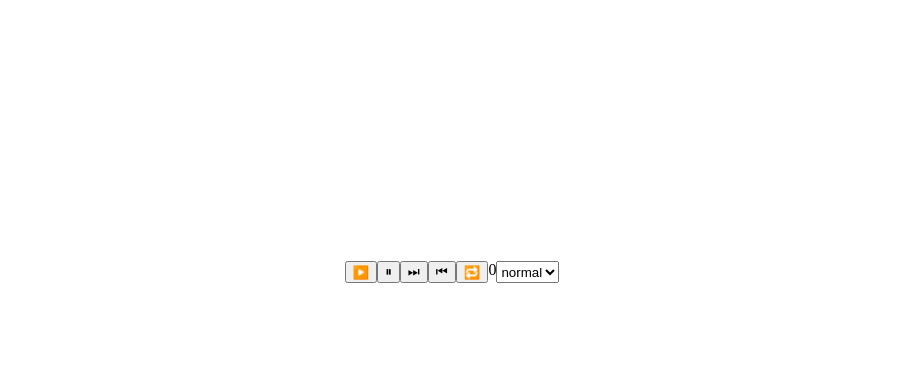
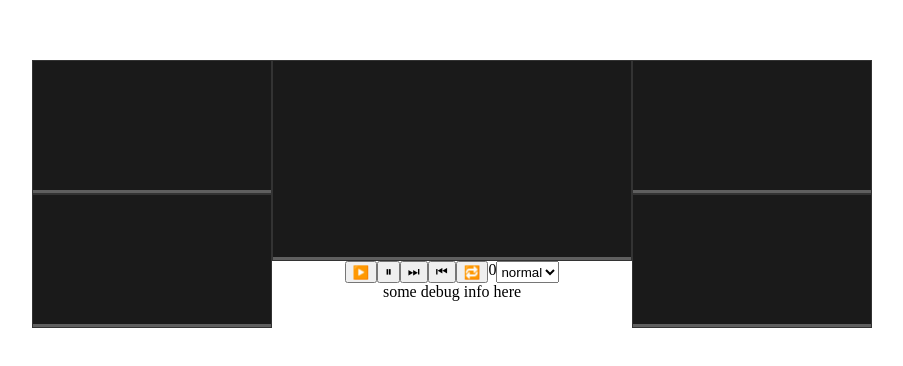
Before and after one commit to bobanko/starshipPlayer, a website built with webpack: page src/index.html in a window 1280 px wide. Shown: the part 206-572 px from the top of the page, without its empty margins (188-1091 px from the left). Built offline with nearby package versions, Linux system fonts and the light colour scheme.

Commit message:
player layout - playback added

```diff
--- a/src/index.html
+++ b/src/index.html
@@ -9,11 +9,39 @@
 
 <div class="dashboard">
     <div class="column">
-        <canvas class="left_stereo-left" width="240" height="134"></canvas>
-        <canvas class="back_camera_right" width="240" height="134"></canvas>
+        <div class="player left_stereo-left">
+            <canvas width="240" height="134"></canvas>
+            <div class="playback-bar">
+                <div class="playback-cache"></div>
+                <div class="playback-progress">
+                    <div class="playback-handler"></div>
+                </div>
+            </div>
+        </div>
+
+        <div class="player back_camera_right">
+            <canvas width="240" height="134"></canvas>
+            <div class="playback-bar">
+                <div class="playback-cache"></div>
+                <div class="playback-progress">
+                    <div class="playback-handler"></div>
+                </div>
+
+            </div>
+        </div>
     </div>
     <div class="column front">
-        <canvas class="front_camera" width="240" height="134"></canvas>
+
+        <div class="player front_camera">
+            <canvas width="240" height="134"></canvas>
+            <div class="playback-bar">
+                <div class="playback-cache"></div>
+                <div class="playback-progress">
+                    <div class="playback-handler"></div>
+                </div>
+            </div>
+        </div>
+
         <div class="playback-control-panel">
             <button>▶️</button>
             <button>⏸</button>
@@ -31,12 +59,33 @@
                 <option value="15">1.5</option>
                 <option value="20">2</option>
             </select>
+        </div>
+        <div class="playback-control-panel">
+            some debug info here
+        </div>
 
-        </div>
+
     </div>
     <div class="column">
-        <canvas class="right_stereo-left" width="240" height="134"></canvas>
-        <canvas class="back_camera_left" width="240" height="134"></canvas>
+        <div class="player right_stereo-left">
+            <canvas width="240" height="134"></canvas>
+            <div class="playback-bar">
+                <div class="playback-cache"></div>
+                <div class="playback-progress">
+                    <div class="playback-handler"></div>
+                </div>
+            </div>
+        </div>
+
+        <div class="player back_camera_left">
+            <canvas width="240" height="134"></canvas>
+            <div class="playback-bar">
+                <div class="playback-cache"></div>
+                <div class="playback-progress">
+                    <div class="playback-handler"></div>
+                </div>
+            </div>
+        </div>
     </div>
 </div>
 
--- a/src/index.js
+++ b/src/index.js
@@ -1,23 +1,26 @@
-import {WsClient} from './ws-client';
-import {FrameDecoder} from './frame-decoder';
-import {Player} from './player';
-import config from './../config';
+import {WsClient} from "./ws-client";
+import {FrameDecoder} from "./frame-decoder";
+import {Player} from "./player";
+import config from "./../config";
 
-import './dashboard.less';
+import "./dashboard.less";
 
 
 let cameras = ['front_camera', 'left_stereo-left', 'right_stereo-left', 'back_camera_left', 'back_camera_right'];
 
 
+cameras.forEach(cameraName => {
+        let playerSelector = `.player.${cameraName}`;
 
-cameras.forEach(cameraName => {
-    const player = new Player(document.querySelector(`canvas.${cameraName}`), 240, 144);
 
-    const frameDecoder = new FrameDecoder();
-    frameDecoder.onFrameDecoded.subscribe((frame) => player.addFrame(frame));
+        const player = new Player(playerSelector);
 
-    const wsClient = new WsClient({url: `ws://localhost:${config.wsPort}`, fileMask: cameraName});
+        const frameDecoder = new FrameDecoder();
+        frameDecoder.onFrameDecoded.subscribe((frame) => player.addFrame(frame));
 
-    wsClient.onFrameGot.subscribe(frame => frameDecoder.decode(frame));
+        const wsClient = new WsClient({url: `ws://localhost:${config.wsPort}`, fileMask: cameraName});
 
-});
+        wsClient.onFrameGot.subscribe(frame => frameDecoder.decode(frame));
+
+    }
+);
--- a/src/player.js
+++ b/src/player.js
@@ -1,11 +1,18 @@
-//import { Observable } from 'rxjs';
 import * as Rx from 'rxjs/Rx';
+
+import {PlaybackComponent} from './playback-component';
 
 const SEC = 1000;
 
+let playbackSelector = {
+    cache: '.playback-cache',
+    progress: '.playback-progress',
+    handler: '.playback-handler',
+};
+
 export class Player {
 
-    constructor(canvas) {
+    constructor(playerSelector) {
 
         this.frameList = [];
 
@@ -17,8 +24,11 @@ export class Player {
         //     .map(frame => {return frame;})
         //     .subscribe(frame => this.decode(frame));
 
-        this.canvas = canvas;
-        this.canvasCtx = this.canvas.getContext("2d");
+        this.$playbackCache = new PlaybackComponent(`${playerSelector} ${playbackSelector.cache}`);
+        this.$playbackProgress = new PlaybackComponent(`${playerSelector} ${playbackSelector.progress}`);
+
+        this.canvas = document.querySelector(`${playerSelector}>canvas`);
+        this.canvasCtx = this.canvas.getContext('2d');
         this.canvasBuffer = this.canvasCtx.createImageData(this.canvas.width, this.canvas.height);
 
         //start playing
@@ -45,16 +55,13 @@ export class Player {
         //this.animate();
 
         setInterval(() => this.shiftFrame(), SEC / 10);
-
-
-        window.shiftFrame = () => this.shiftFrame();
     }
 
     addFrame(frame) {
         this.frameList.push(frame);
-
         this.frameListSubject.next(frame);
 
+        this.$playbackCache.value++;
     }
 
 
@@ -62,8 +69,11 @@ export class Player {
         const frame = this.frameList.shift();
 
         //todo: decode frames zaranee
-        if (frame)
+        if (frame) {
             this.decode(frame);
+            this.$playbackProgress.value++;
+        }
+
 
         //requestAnimationFrame(() => this.shiftFrame());
         //setTimeout(() => this.shiftFrame(),1000/24);
--- a/src/ws-client.js
+++ b/src/ws-client.js
@@ -10,21 +10,18 @@ export class WsClient {
         this.socket.addEventListener('open', (event) => console.log('🌐ws connected'));
         this.socket.addEventListener('close', (event) => console.log(`🌐ws closed ${event.wasClean ? 'ok 🖤' : 'bad 💔'} code: ${event.code }, reason: ${event.reason }`));
         this.socket.addEventListener('error', (event) => console.log(`🌐ws error ${event.message}`));
-
-        //todo: make rx subs
-        this._onFrame = new Rx.Subject();
-
         this.socket.addEventListener('message', (event) => this.onMessage(event));
 
+        this.socket.addEventListener('open', () => {
+            //todo: add client/server playback commands to use
 
-        this.socket.addEventListener('open', () => {
-            //todo: send which files to stream
+            //todo: spread commands to all videos/clients simultaneously
+            //send which files to stream
             this.socket.send(fileMask);
         });
 
+        this._onFrame = new Rx.Subject();
         this.onFrameGot = this._onFrame.asObservable();
-
-
     }
 
 
```
